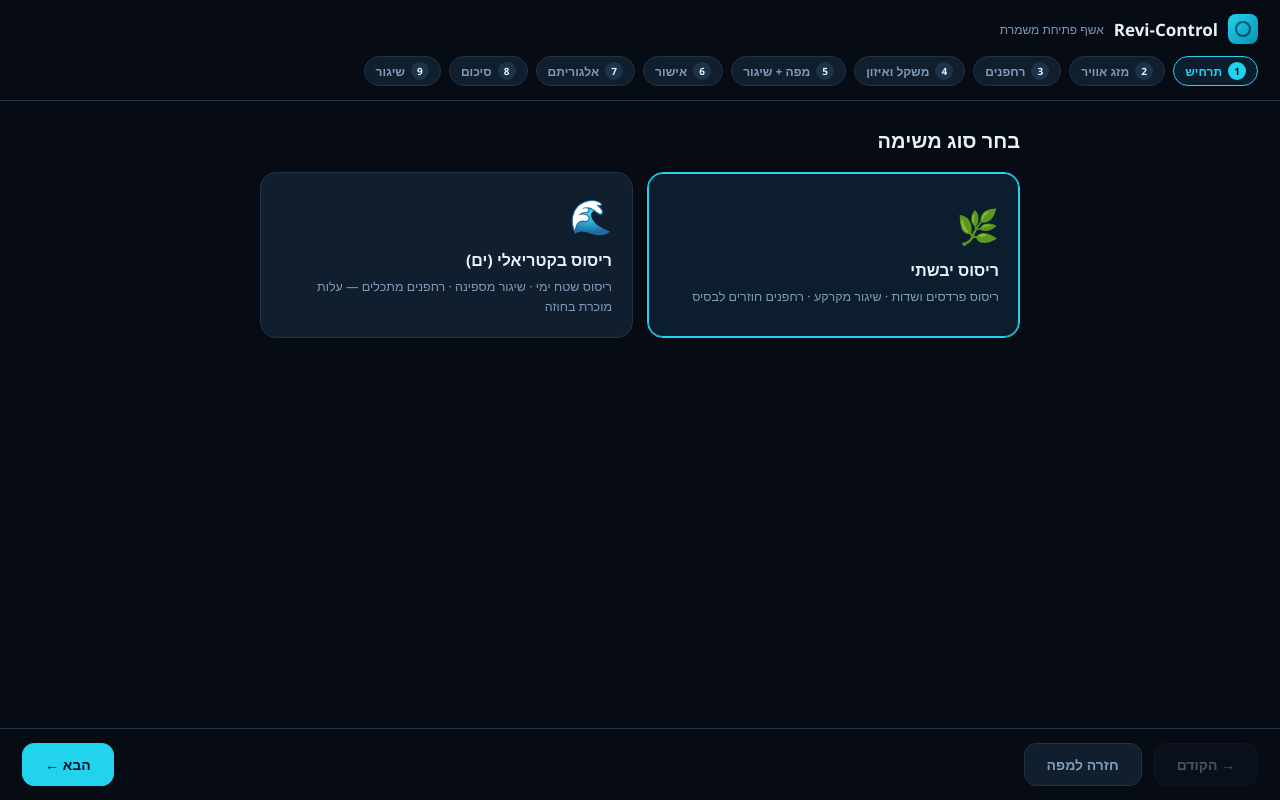
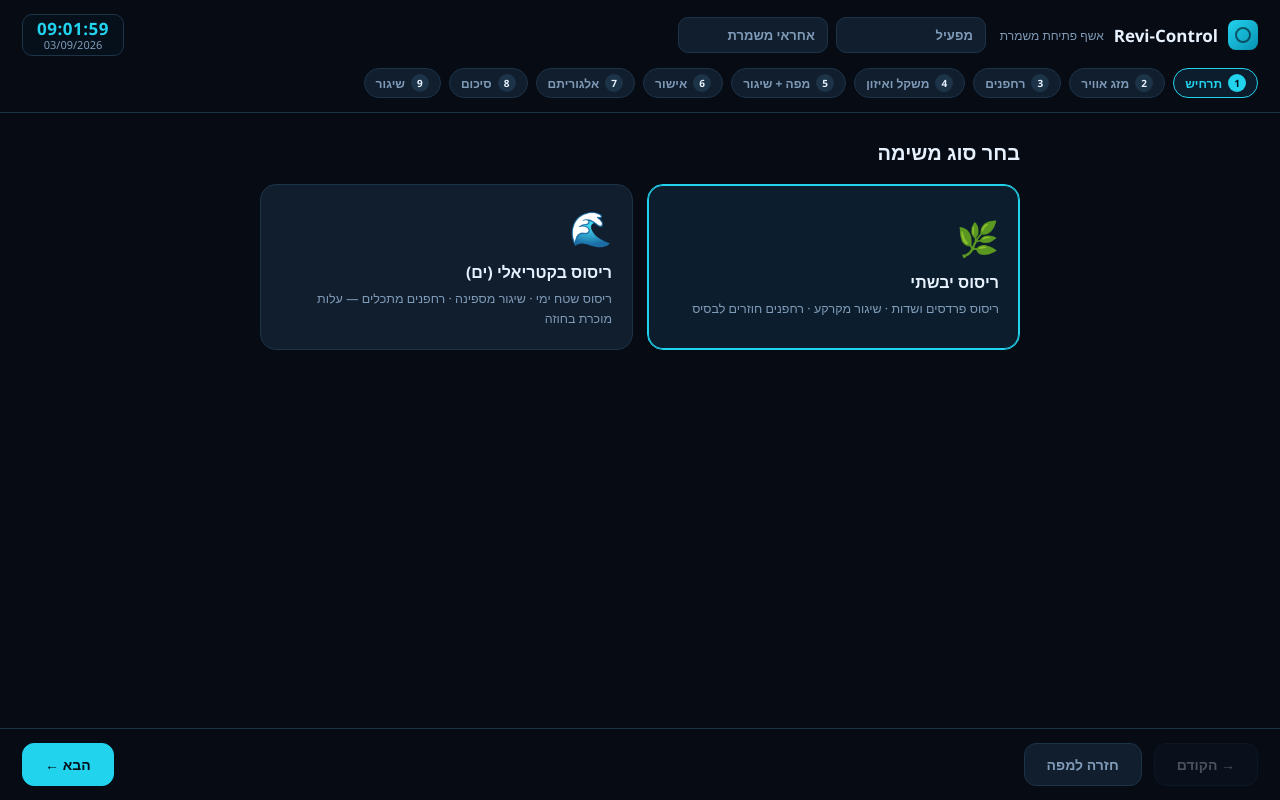
Before and after one commit to avshi2-maker/revi-control-app, a Next.js app in the folder revi-control-next/: page / in a window 1280 px wide. Built offline with nearby package versions, Linux system fonts and the light colour scheme.

Commit message:
fix: zone corner resize, wizard header clock+operator/supervisor names, dd/mm dates in report

```diff
--- a/revi-control-next/app/globals.css
+++ b/revi-control-next/app/globals.css
@@ -303,6 +303,16 @@ body.record #replay, body.record #scrub, body.record #hint{display:none!importan
 /* ══ Shift wizard ══ */
 .wz{position:fixed;inset:0;display:flex;flex-direction:column;background:var(--bg);color:var(--ink);direction:rtl}
 .wz-top{border-bottom:1px solid var(--line);background:rgba(7,12,20,.96);padding:14px 22px}
+.wz-hdrbar{display:flex;align-items:center;gap:14px;flex-wrap:wrap;margin-bottom:12px}
+.wz-names{display:flex;gap:8px;flex-wrap:wrap}
+.wz-name{background:var(--panel2);border:1px solid var(--line);border-radius:10px;color:var(--ink);
+  font-family:inherit;font-size:13px;font-weight:600;padding:8px 12px;width:150px;text-align:right}
+.wz-name::placeholder{color:var(--muted)}
+.wz-name:focus{outline:none;border-color:var(--accent)}
+.wz-clock{margin-inline-start:auto;display:flex;flex-direction:column;align-items:center;line-height:1.15;
+  font-variant-numeric:tabular-nums;padding:4px 14px;border-radius:10px;background:rgba(8,20,32,.6);border:1px solid var(--line)}
+.wz-clk-t{font-size:17px;font-weight:800;color:var(--accent);letter-spacing:.5px}
+.wz-clk-d{font-size:11px;color:var(--muted)}
 .wz-brand{display:flex;align-items:center;gap:10px}
 .wz-brand b{font-size:17px;font-weight:800}
 .wz-brand span{font-size:12px;color:var(--muted)}
--- a/revi-control-next/components/LiveMap.tsx
+++ b/revi-control-next/components/LiveMap.tsx
@@ -29,6 +29,7 @@ export default function LiveMap() {
   const [reportOpen, setReportOpen] = useState(false);
   const [hasEye, setHasEye] = useState(false);
   const [query, setQuery] = useState("");
+  const [crew, setCrew] = useState<{ op: string; sup: string }>({ op: "", sup: "" });
 
   useEffect(() => {
     const RECORD = /[?&]record=1/.test(location.search);
@@ -54,6 +55,8 @@ export default function LiveMap() {
     const eyeIdx = droneNums.indexOf(eyeNumRaw); // -1 = no camera drone
     setHasEye(eyeIdx >= 0);
     setQuery(location.search);
+    const crewParams = new URLSearchParams(location.search);
+    setCrew({ op: crewParams.get("op") || "", sup: crewParams.get("sup") || "" });
     setPad(new URLSearchParams(location.search).get("pad") === "boat" || ocean ? "boat" : "ground");
     const colorFor = (k: number) => COLORS[k] ?? `hsl(${(k * 47) % 360} 85% 62%)`;
 
@@ -227,7 +230,8 @@ export default function LiveMap() {
     const onHandle = () => {
       const sw = swH.getLatLng(), ne = neH.getLatLng();
       Z = { w: Math.min(sw.lng, ne.lng), e: Math.max(sw.lng, ne.lng), s: Math.min(sw.lat, ne.lat), n: Math.max(sw.lat, ne.lat) };
-      relayout(); syncHandles(); updateCoordBox(); drawCrab();
+      // Don't reposition the corners mid-drag (fights Leaflet); only the center grip.
+      relayout(); moveH.setLatLng([(Z.s + Z.n) / 2, (Z.w + Z.e) / 2]); updateCoordBox(); drawCrab();
     };
     swH.on("drag", onHandle); neH.on("drag", onHandle);
     let zmc = { lat: (Z.s + Z.n) / 2, lng: (Z.w + Z.e) / 2 };
@@ -695,6 +699,8 @@ export default function LiveMap() {
         scenario={isOcean ? "ocean" : "land"}
         droneCount={droneCount}
         pad={pad}
+        operator={crew.op}
+        supervisor={crew.sup}
       />
     </div>
   );
--- a/revi-control-next/components/MissionReport.tsx
+++ b/revi-control-next/components/MissionReport.tsx
@@ -9,15 +9,18 @@ export type MissionReportProps = {
   scenario: "land" | "ocean";
   droneCount: number;
   pad: "ground" | "boat";
+  operator?: string;
+  supervisor?: string;
 };
 
-export default function MissionReport({ open, onClose, scenario, droneCount, pad }: MissionReportProps) {
+export default function MissionReport({ open, onClose, scenario, droneCount, pad, operator, supervisor }: MissionReportProps) {
   if (!open) return null;
   const ocean = scenario === "ocean";
   const ref = ocean ? REPORT.ocean : REPORT.land;
 
   const now = new Date();
-  const dateStr = now.toLocaleDateString("he-IL");
+  const p2 = (x: number) => String(x).padStart(2, "0");
+  const dateStr = `${p2(now.getDate())}/${p2(now.getMonth() + 1)}/${now.getFullYear()}`;
   const endStr = now.toLocaleTimeString("he-IL", { hour: "2-digit", minute: "2-digit" });
   // Start = end minus 1:48 (matches durationHM).
   const start = new Date(now.getTime() - (108 * 60 * 1000));
@@ -28,6 +31,8 @@ export default function MissionReport({ open, onClose, scenario, droneCount, pad
 
   const rows: [string, string][] = [
     ["סוג משימה", ocean ? "🌊 ריסוס בקטריאלי (ים)" : "🌿 ריסוס יבשתי"],
+    ["מפעיל", operator || "—"],
+    ["אחראי משמרת", supervisor || "—"],
     ["תאריך", dateStr],
     ["שעת התחלה", startStr],
     ["שעת סיום", endStr],
--- a/revi-control-next/components/ShiftWizard.tsx
+++ b/revi-control-next/components/ShiftWizard.tsx
@@ -1,5 +1,5 @@
 "use client";
-import { useState } from "react";
+import { useState, useEffect } from "react";
 import { useRouter } from "next/navigation";
 import dynamic from "next/dynamic";
 import type { Geo } from "@/components/ZonePicker";
@@ -57,6 +57,19 @@ export default function ShiftWizard() {
   const [weatherOk, setWeatherOk] = useState(false);
   const [weightOk, setWeightOk] = useState(true);
   const [permit, setPermit] = useState({ airspace: false, tank: false });
+  const [operator, setOperator] = useState("");
+  const [supervisor, setSupervisor] = useState("");
+  const [now, setNow] = useState<Date | null>(null);
+
+  useEffect(() => {
+    const t = () => setNow(new Date());
+    t();
+    const id = setInterval(t, 1000);
+    return () => clearInterval(id);
+  }, []);
+  const p2 = (x: number) => String(x).padStart(2, "0");
+  const clockTime = now ? `${p2(now.getHours())}:${p2(now.getMinutes())}:${p2(now.getSeconds())}` : "--:--:--";
+  const clockDate = now ? `${p2(now.getDate())}/${p2(now.getMonth() + 1)}/${now.getFullYear()}` : "--/--/----";
 
   const isOcean = scenario === "ocean";
   const permitOk = permit.airspace && permit.tank;
@@ -104,6 +117,8 @@ export default function ShiftWizard() {
     const q = [...drones].sort((a, b) => a - b).join(",");
     const params = new URLSearchParams({ drones: q, pad, algo });
     if (isOcean) params.set("scenario", "ocean");
+    if (operator.trim()) params.set("op", operator.trim());
+    if (supervisor.trim()) params.set("sup", supervisor.trim());
     if (eye && drones.includes(eye)) params.set("eye", String(eye));
     if (geo) {
       const b = geo.base, z = geo.zone;
@@ -116,7 +131,14 @@ export default function ShiftWizard() {
   return (
     <div className="wz">
       <div className="wz-top">
-        <div className="wz-brand"><div className="wz-logo" /><b>Revi-Control</b><span>אשף פתיחת משמרת</span></div>
+        <div className="wz-hdrbar">
+          <div className="wz-brand"><div className="wz-logo" /><b>Revi-Control</b><span>אשף פתיחת משמרת</span></div>
+          <div className="wz-names">
+            <input className="wz-name" placeholder="מפעיל" value={operator} onChange={e => setOperator(e.target.value)} />
+            <input className="wz-name" placeholder="אחראי משמרת" value={supervisor} onChange={e => setSupervisor(e.target.value)} />
+          </div>
+          <div className="wz-clock"><span className="wz-clk-t">{clockTime}</span><span className="wz-clk-d">{clockDate}</span></div>
+        </div>
         <div className="wz-steps">
           {STEPS.map((s, i) => (
             <div key={s} className={`wz-step ${i === step ? "on" : ""} ${i < step ? "done" : ""}`}>
@@ -234,6 +256,7 @@ export default function ShiftWizard() {
             <h2>סיכום משימה</h2>
             <div className="wz-sum">
               <div><span>סוג משימה</span><b>{isOcean ? "🌊 ריסוס בקטריאלי (ים)" : "🌿 ריסוס יבשתי"}</b></div>
+              <div><span>מפעיל / אחראי משמרת</span><b>{operator || "—"} / {supervisor || "—"}</b></div>
               <div><span>מזג אוויר</span><b style={{ color: "var(--good)" }}>✓ אושר</b></div>
               <div><span>משקל ואיזון</span><b style={{ color: "var(--good)" }}>✓ תקין</b></div>
               <div><span>נקודת שיגור</span><b>{pad === "boat" ? "⛵ ספינה" : "🏟 קרקע"}</b></div>
--- a/revi-control-next/components/ZonePicker.tsx
+++ b/revi-control-next/components/ZonePicker.tsx
@@ -51,23 +51,23 @@ export default function ZonePicker({
     const moveM = L.marker([(z.s + z.n) / 2, (z.w + z.e) / 2], { draggable: true, icon: handle("✥", "move") }).addTo(map);
 
     const emit = () => cbRef.current({ base: { ...b }, zone: { ...z } });
-    const redraw = () => {
-      rect.setBounds([[z.s, z.w], [z.n, z.e]]);
-      swM.setLatLng([z.s, z.w]); neM.setLatLng([z.n, z.e]);
-      moveM.setLatLng([(z.s + z.n) / 2, (z.w + z.e) / 2]);
-    };
+    const center = (): [number, number] => [(z.s + z.n) / 2, (z.w + z.e) / 2];
 
+    // Corner drag = resize. Never setLatLng the handle being dragged (that fights
+    // Leaflet's drag and snaps it back) — only the rect + the OTHER handles.
     swM.on("drag", (e: any) => {
       const p = e.target.getLatLng();
       z.s = Math.min(p.lat, z.n - 0.002);
       z.w = Math.min(p.lng, z.e - 0.002);
-      redraw();
+      rect.setBounds([[z.s, z.w], [z.n, z.e]]);
+      moveM.setLatLng(center());
     });
     neM.on("drag", (e: any) => {
       const p = e.target.getLatLng();
       z.n = Math.max(p.lat, z.s + 0.002);
       z.e = Math.max(p.lng, z.w + 0.002);
-      redraw();
+      rect.setBounds([[z.s, z.w], [z.n, z.e]]);
+      moveM.setLatLng(center());
     });
     let mc = { lat: (z.s + z.n) / 2, lng: (z.w + z.e) / 2 };
     moveM.on("dragstart", () => { mc = { lat: (z.s + z.n) / 2, lng: (z.w + z.e) / 2 }; });
```
